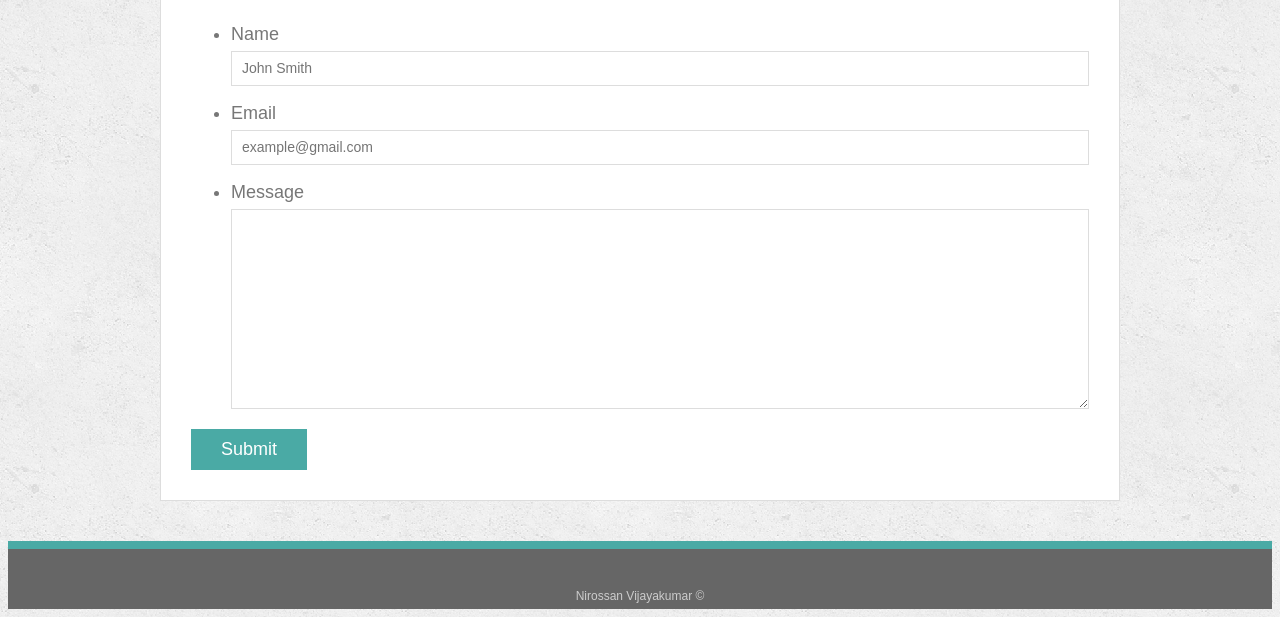
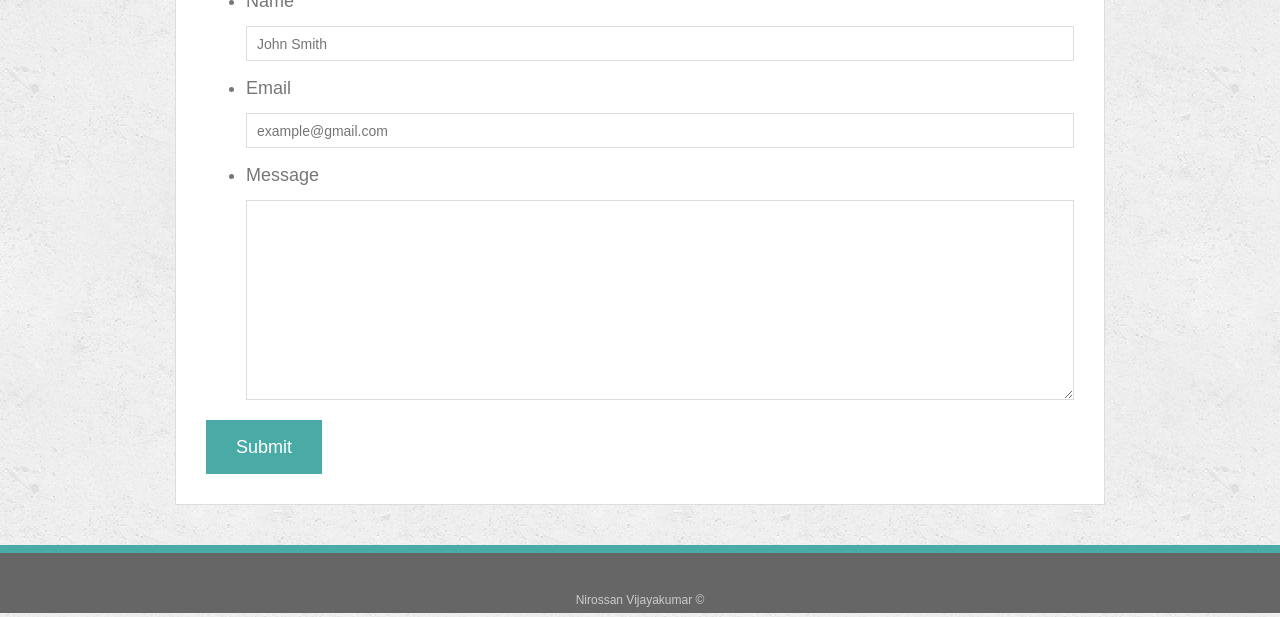
Before and after one commit to Nirossan/Bootstrap-Portfolio, a plain HTML site: page contact.html in a window 1280 px wide. Shown: the part 269-886 px from the top of the page. Drawn offline with nearby package versions, Linux system fonts and the light colour scheme.

Commit message:
Add files via upload

```diff
--- a/contact.html
+++ b/contact.html
@@ -5,6 +5,7 @@
   <meta charset="UTF-8">
   <title>Contact | Nirossan Vijayakumar</title>
   <link rel="stylesheet" type="text/css" href="assets/css/style.css">
+  <link rel="stylesheet" href="https://stackpath.bootstrapcdn.com/bootstrap/4.2.1/css/bootstrap.min.css" integrity="sha384-GJzZqFGwb1QTTN6wy59ffF1BuGJpLSa9DkKMp0DgiMDm4iYMj70gZWKYbI706tWS" crossorigin="anonymous">
 </head>
 
 <body>
```
Also changed, not shown: index.html (+1 -0 lines), portfolio.html (+1 -0 lines).
